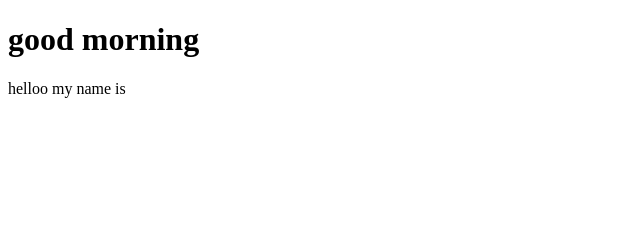
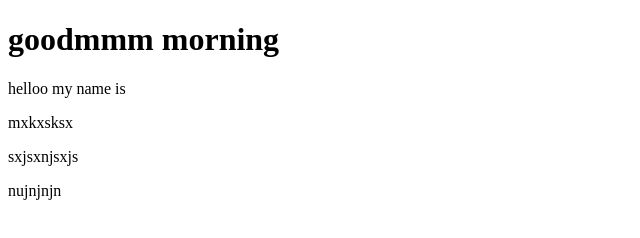
Before and after one commit to lakshanravi/my-new-local-machine-repo, a plain HTML site: page index.html in a window 1280 px wide. Shown: the whole page, without its empty margins (0-640 px from the left). Drawn offline with Linux system fonts and the light colour scheme.

Commit message:
nrewest changes of mine

```diff
--- a/index.html
+++ b/index.html
@@ -6,7 +6,11 @@
   <title>Document</title>
 </head>
 <body>
-  <h1>good morning</h1>
+  <h1>goodmmm morning</h1>
   <p>helloo my name is</p>
+
+  <p>mxkxsksx</p>
+  <p>sxjsxnjsxjs</p>
+  <p>nujnjnjn</p>
 </body>
 </html>
```
